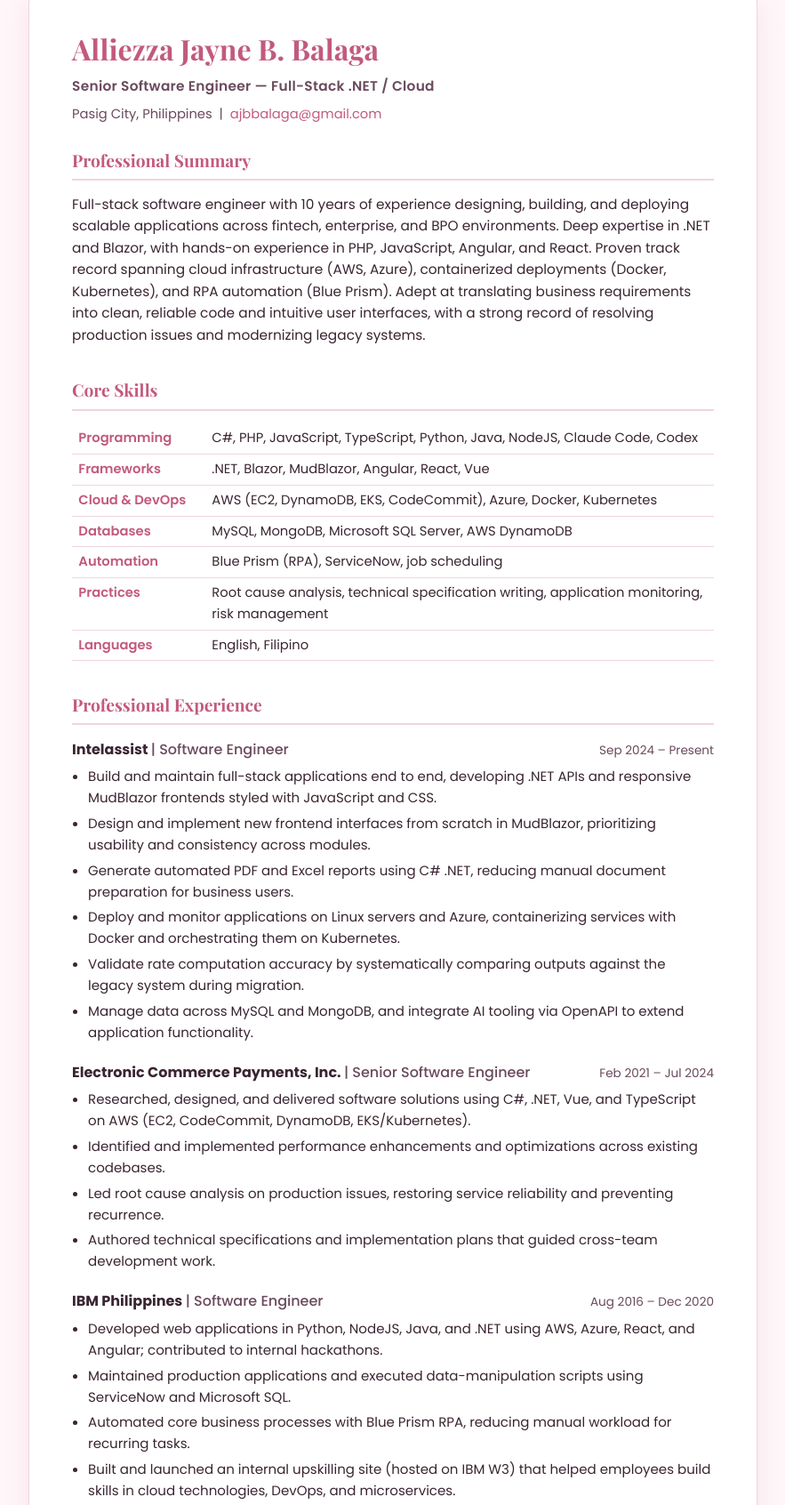
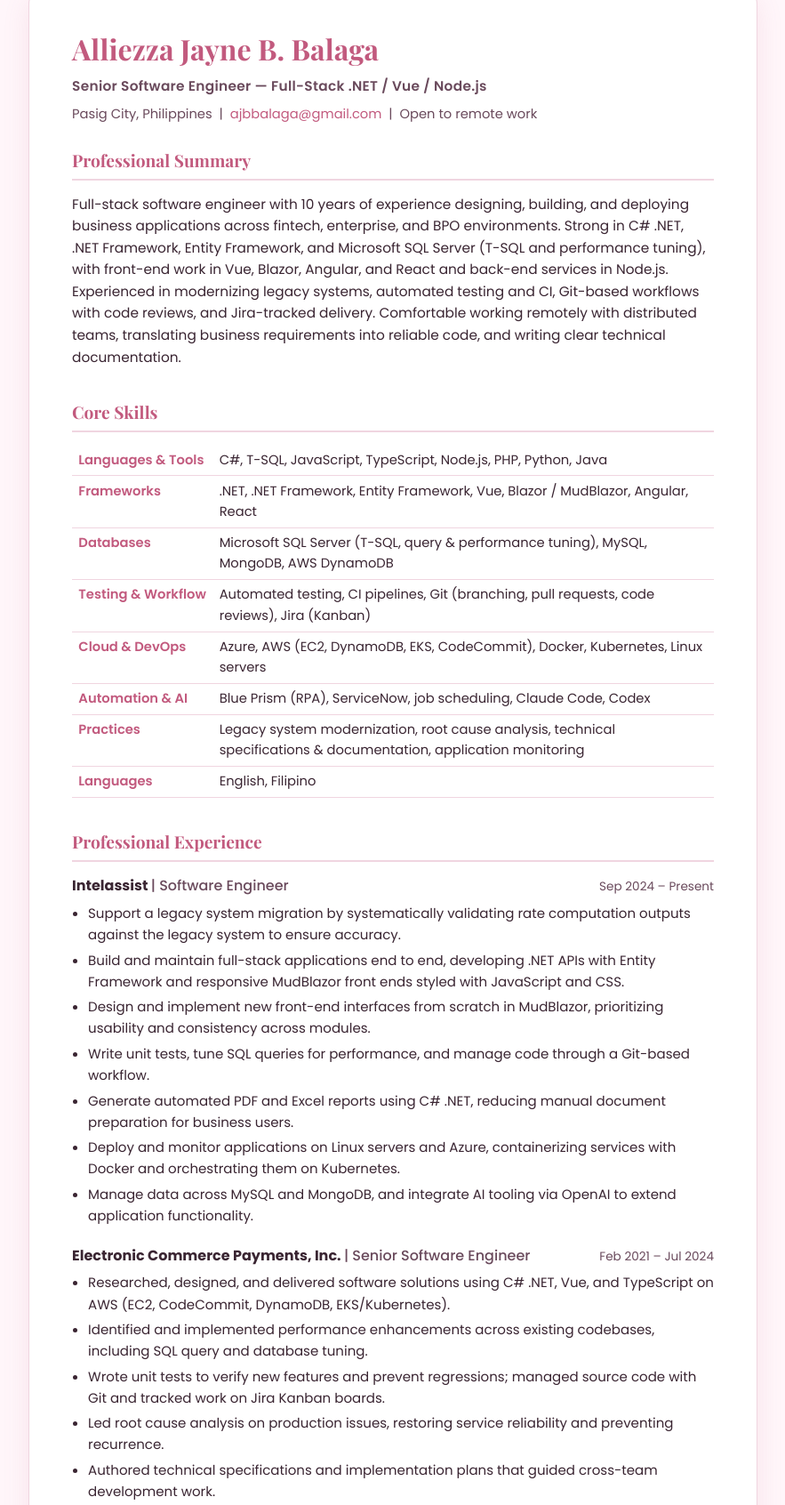
Before and after one commit to ajbalaga/AllAboutJayne, a plain HTML site: page resume.html in a window 1280 px wide. Shown: the part 106-1798 px from the top of the page at 89% size, without its empty margins (198-1081 px from the left). Drawn offline with nearby package versions, Linux system fonts and the light colour scheme.

Commit message:
Revise resume content for accuracy and clarity
Updated resume details to reflect current skills and experience.

```diff
--- a/resume.html
+++ b/resume.html
@@ -4,7 +4,7 @@
   <meta charset="utf-8" />
   <meta name="viewport" content="width=device-width, initial-scale=1" />
   <title>Alliezza Jayne Balaga • Resume</title>
-  <meta name="description" content="Resume of Alliezza Jayne Balaga, Senior Software Engineer — Full-Stack .NET / Cloud." />
+  <meta name="description" content="Resume of Alliezza Jayne Balaga, Senior Software Engineer — Full-Stack .NET / Vue / Node.js." />
   <link href="https://fonts.googleapis.com/css2?family=Poppins:wght@400;500;600;700&family=Playfair+Display:wght@700&display=swap" rel="stylesheet">
   <style>
     :root {
@@ -129,29 +129,31 @@
   </div>
   <main class="sheet">
     <h1>Alliezza Jayne B. Balaga</h1>
-    <p class="title">Senior Software Engineer — Full-Stack .NET / Cloud</p>
+    <p class="title">Senior Software Engineer — Full-Stack .NET / Vue / Node.js</p>
     <p class="contact-line">
-      Pasig City, Philippines &nbsp;|&nbsp; <a href="mailto:ajbbalaga@gmail.com">ajbbalaga@gmail.com</a>
+      Pasig City, Philippines &nbsp;|&nbsp; <a href="mailto:ajbbalaga@gmail.com">ajbbalaga@gmail.com</a> &nbsp;|&nbsp; Open to remote work
     </p>
 
     <h2>Professional Summary</h2>
     <p>
-      Full-stack software engineer with 10 years of experience designing, building, and deploying scalable
-      applications across fintech, enterprise, and BPO environments. Deep expertise in .NET and Blazor, with
-      hands-on experience in PHP, JavaScript, Angular, and React. Proven track record spanning cloud
-      infrastructure (AWS, Azure), containerized deployments (Docker, Kubernetes), and RPA automation (Blue
-      Prism). Adept at translating business requirements into clean, reliable code and intuitive user
-      interfaces, with a strong record of resolving production issues and modernizing legacy systems.
+      Full-stack software engineer with 10 years of experience designing, building, and deploying business
+      applications across fintech, enterprise, and BPO environments. Strong in C# .NET, .NET Framework, Entity
+      Framework, and Microsoft SQL Server (T-SQL and performance tuning), with front-end work in Vue, Blazor,
+      Angular, and React and back-end services in Node.js. Experienced in modernizing legacy systems, automated
+      testing and CI, Git-based workflows with code reviews, and Jira-tracked delivery. Comfortable working
+      remotely with distributed teams, translating business requirements into reliable code, and writing clear
+      technical documentation.
     </p>
 
     <h2>Core Skills</h2>
     <table>
-      <tr><td>Programming</td><td>C#, PHP, JavaScript, TypeScript, Python, Java, NodeJS, Claude Code, Codex</td></tr>
-      <tr><td>Frameworks</td><td>.NET, Blazor, MudBlazor, Angular, React, Vue</td></tr>
-      <tr><td>Cloud &amp; DevOps</td><td>AWS (EC2, DynamoDB, EKS, CodeCommit), Azure, Docker, Kubernetes</td></tr>
-      <tr><td>Databases</td><td>MySQL, MongoDB, Microsoft SQL Server, AWS DynamoDB</td></tr>
-      <tr><td>Automation</td><td>Blue Prism (RPA), ServiceNow, job scheduling</td></tr>
-      <tr><td>Practices</td><td>Root cause analysis, technical specification writing, application monitoring, risk management</td></tr>
+      <tr><td>Languages &amp; Tools</td><td>C#, T-SQL, JavaScript, TypeScript, Node.js, PHP, Python, Java</td></tr>
+      <tr><td>Frameworks</td><td>.NET, .NET Framework, Entity Framework, Vue, Blazor / MudBlazor, Angular, React</td></tr>
+      <tr><td>Databases</td><td>Microsoft SQL Server (T-SQL, query &amp; performance tuning), MySQL, MongoDB, AWS DynamoDB</td></tr>
+      <tr><td>Testing &amp; Workflow</td><td>Automated testing, CI pipelines, Git (branching, pull requests, code reviews), Jira (Kanban)</td></tr>
+      <tr><td>Cloud &amp; DevOps</td><td>Azure, AWS (EC2, DynamoDB, EKS, CodeCommit), Docker, Kubernetes, Linux servers</td></tr>
+      <tr><td>Automation &amp; AI</td><td>Blue Prism (RPA), ServiceNow, job scheduling, Claude Code, Codex</td></tr>
+      <tr><td>Practices</td><td>Legacy system modernization, root cause analysis, technical specifications &amp; documentation, application monitoring</td></tr>
       <tr><td>Languages</td><td>English, Filipino</td></tr>
     </table>
 
@@ -163,12 +165,13 @@
         <span class="job-date">Sep 2024 – Present</span>
       </div>
       <ul>
-        <li>Build and maintain full-stack applications end to end, developing .NET APIs and responsive MudBlazor frontends styled with JavaScript and CSS.</li>
-        <li>Design and implement new frontend interfaces from scratch in MudBlazor, prioritizing usability and consistency across modules.</li>
+        <li>Support a legacy system migration by systematically validating rate computation outputs against the legacy system to ensure accuracy.</li>
+        <li>Build and maintain full-stack applications end to end, developing .NET APIs with Entity Framework and responsive MudBlazor front ends styled with JavaScript and CSS.</li>
+        <li>Design and implement new front-end interfaces from scratch in MudBlazor, prioritizing usability and consistency across modules.</li>
+        <li>Write unit tests, tune SQL queries for performance, and manage code through a Git-based workflow.</li>
         <li>Generate automated PDF and Excel reports using C# .NET, reducing manual document preparation for business users.</li>
         <li>Deploy and monitor applications on Linux servers and Azure, containerizing services with Docker and orchestrating them on Kubernetes.</li>
-        <li>Validate rate computation accuracy by systematically comparing outputs against the legacy system during migration.</li>
-        <li>Manage data across MySQL and MongoDB, and integrate AI tooling via OpenAPI to extend application functionality.</li>
+        <li>Manage data across MySQL and MongoDB, and integrate AI tooling via OpenAI to extend application functionality.</li>
       </ul>
     </div>
 
@@ -178,8 +181,9 @@
         <span class="job-date">Feb 2021 – Jul 2024</span>
       </div>
       <ul>
-        <li>Researched, designed, and delivered software solutions using C#, .NET, Vue, and TypeScript on AWS (EC2, CodeCommit, DynamoDB, EKS/Kubernetes).</li>
-        <li>Identified and implemented performance enhancements and optimizations across existing codebases.</li>
+        <li>Researched, designed, and delivered software solutions using C# .NET, Vue, and TypeScript on AWS (EC2, CodeCommit, DynamoDB, EKS/Kubernetes).</li>
+        <li>Identified and implemented performance enhancements across existing codebases, including SQL query and database tuning.</li>
+        <li>Wrote unit tests to verify new features and prevent regressions; managed source code with Git and tracked work on Jira Kanban boards.</li>
         <li>Led root cause analysis on production issues, restoring service reliability and preventing recurrence.</li>
         <li>Authored technical specifications and implementation plans that guided cross-team development work.</li>
       </ul>
@@ -191,8 +195,8 @@
         <span class="job-date">Aug 2016 – Dec 2020</span>
       </div>
       <ul>
-        <li>Developed web applications in Python, NodeJS, Java, and .NET using AWS, Azure, React, and Angular; contributed to internal hackathons.</li>
-        <li>Maintained production applications and executed data-manipulation scripts using ServiceNow and Microsoft SQL.</li>
+        <li>Developed web applications in .NET, Node.js, Python, and Java using AWS, Azure, React, and Angular; used Git for version control; contributed to internal hackathons.</li>
+        <li>Maintained production applications, preparing and executing SQL scripts for direct production database updates in Microsoft SQL Server, tracked through ServiceNow.</li>
         <li>Automated core business processes with Blue Prism RPA, reducing manual workload for recurring tasks.</li>
         <li>Built and launched an internal upskilling site (hosted on IBM W3) that helped employees build skills in cloud technologies, DevOps, and microservices.</li>
       </ul>
@@ -202,7 +206,7 @@
     <div class="edu-cert-cols">
       <div>
         <p><strong>Master of Information Systems</strong><br>University of the Philippines Open University, 2022 – Present</p>
-        <p><strong>Bachelor of Science in Computer Engineering</strong><br>Mapua Institute of Technology, 2009 – 2016</p>
+        <p><strong>Bachelor of Science in Computer Engineering</strong><br>Mapúa Institute of Technology, 2009 – 2016</p>
       </div>
       <div>
         <h2 style="margin-top:0">Certifications</h2>
```
